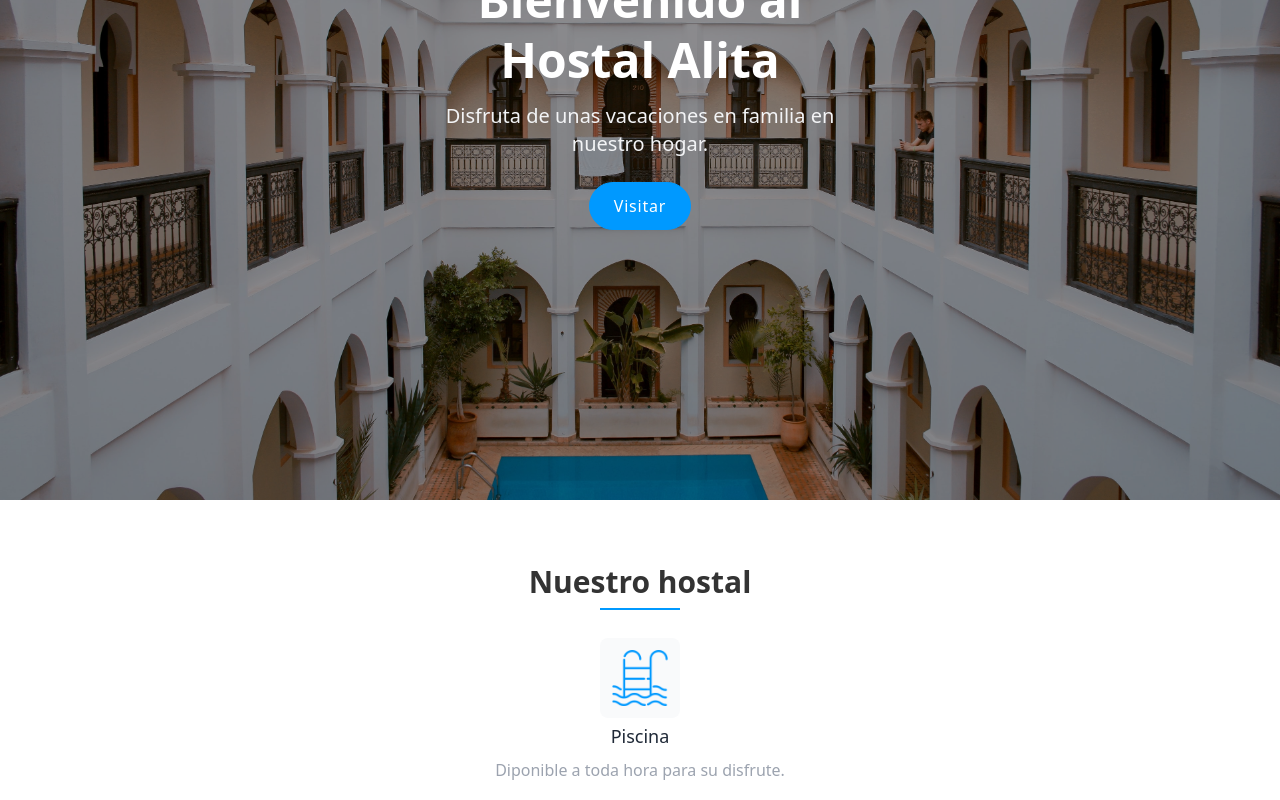
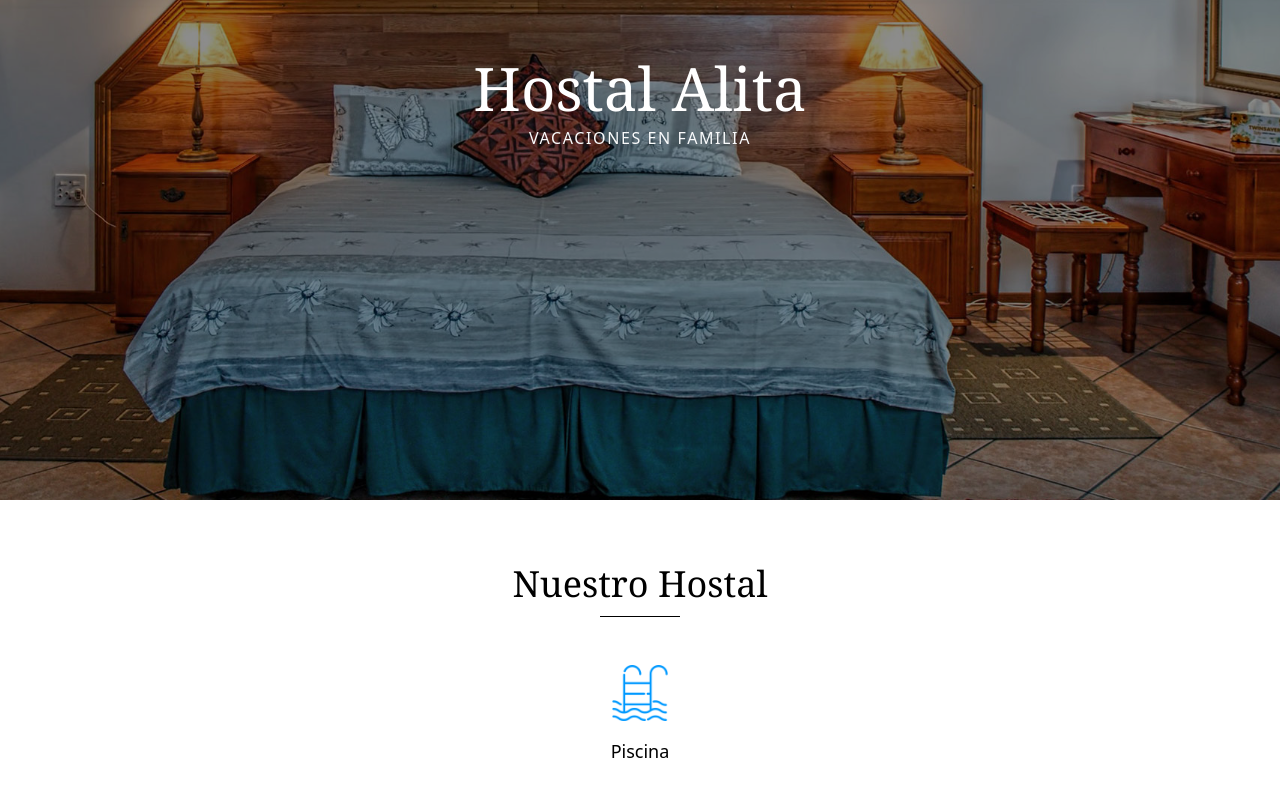
Before and after one commit to dcq-31/rental-house, a Vue app: page / in a window 1280 px wide. Shown: the part 300-1100 px from the top of the page. Built offline with nearby package versions, Linux system fonts and the light colour scheme.

Commit message:
Improve hero and features sections

```diff
--- a/src/components/FeatureWidget.vue
+++ b/src/components/FeatureWidget.vue
@@ -1,24 +1,20 @@
 <script lang="ts" setup>
 import type { IImage } from "../types";
 
-interface IFeatureWidgetProps {
+export interface IFeatureWidget {
   title: string;
-  description: string;
   image: IImage;
 }
-const props = defineProps<IFeatureWidgetProps>();
+
+const props = defineProps<IFeatureWidget>();
 </script>
 <template>
   <div class="p-2">
     <div class="mb-2">
-      <div class="mx-auto mb-1 w-fit rounded-lg bg-gray-50 p-3">
+      <div class="mx-auto mb-2 w-fit p-2">
         <img :src="image.path" :alt="image.alt" class="w-14" />
       </div>
-      <div class="text-center text-lg text-gray-800">{{ title }}</div>
-    </div>
-
-    <div>
-      <div class="text-center text-gray-400">{{ description }}</div>
+      <div class="text-center text-lg text-black">{{ title }}</div>
     </div>
   </div>
 </template>
--- a/src/types/index.ts
+++ b/src/types/index.ts
@@ -1 +1,2 @@
 export * from "./components";
+export * from "@/components/FeatureWidget.vue";
--- a/src/views/HomeView.vue
+++ b/src/views/HomeView.vue
@@ -1,19 +1,11 @@
 <script lang="ts" setup>
 import { ref, computed, onMounted, onBeforeUnmount } from "vue";
-import { ArrowUpIcon } from "@heroicons/vue/24/solid";
-import type { IImage } from "../types";
+import type { IFeatureWidget } from "../types";
 import FeatureWidget from "../components/FeatureWidget.vue";
 
-interface IFeature {
-  title: string;
-  description: string;
-  image: IImage;
-}
-
-const FEATURES: IFeature[] = [
+const FEATURES: IFeatureWidget[] = [
   {
     title: "Piscina",
-    description: "Diponible a toda hora para su disfrute.",
     image: {
       path: "/icons/pool-water.png",
       alt: "Alternative text",
@@ -21,8 +13,6 @@ const FEATURES: IFeature[] = [
   },
   {
     title: "Garaje",
-    description:
-      "¿No sabes dónde estacionar tu auto? Nosotros nos encargamos de eso.",
     image: {
       path: "/icons/garage.png",
       alt: "Alternative text",
@@ -30,8 +20,6 @@ const FEATURES: IFeature[] = [
   },
   {
     title: "Aire Frío",
-    description:
-      "¿Le gusta el frío? Todos nuestros cuartos cuentan con su propio aire acondicionado.",
     image: {
       path: "/icons/air-conditioning.png",
       alt: "Alternative text",
@@ -39,8 +27,6 @@ const FEATURES: IFeature[] = [
   },
   {
     title: "Desayuno",
-    description:
-      "No te preocupes por tu desayuno contamos con ofertas variadas y te lo llevamos a tu cuarto si lo deseas.",
     image: {
       path: "/icons/breakfast.png",
       alt: "Alternative text",
@@ -64,9 +50,6 @@ const bgPosition = computed(() => `50% ${scrollY.value / PARALLAX_FACTOR}px`);
 const onScroll = () => {
   scrollY.value = window.scrollY;
 };
-const scrollTop = () => {
-  // scroll to top
-};
 </script>
 
 <template>
@@ -76,31 +59,25 @@ const scrollTop = () => {
       style="background-image: url(images/hero.jpg)"
       :style="{ backgroundPosition: bgPosition }"
     >
-      <div class="hero-overlay bg-black bg-opacity-40"></div>
+      <div class="hero-overlay bg-black bg-opacity-[45%]"></div>
       <div class="hero-content text-center text-white">
         <div class="max-w-md">
-          <h1 class="mb-3 text-5xl font-semibold leading-tight">
-            Bienvenido al Hostal Alita
+          <h1 class="font-serif text-6xl font-medium leading-tight">
+            Hostal Alita
           </h1>
-          <p class="mb-6 text-xl text-gray-100">
-            Disfruta de unas vacaciones en familia en nuestro hogar.
+          <p class="font-light uppercase tracking-widest text-gray-50">
+            vacaciones en familia
           </p>
-
-          <div>
-            <div
-              class="btn-primary btn mx-auto rounded-full px-6 text-base font-medium normal-case tracking-wider text-white"
-            >
-              Visitar
-            </div>
-          </div>
         </div>
       </div>
     </section>
 
     <section class="py-16 px-2">
-      <div class="mb-5">
-        <h3 class="mb-2 text-center text-3xl font-bold">Nuestro hostal</h3>
-        <hr class="mx-auto w-20 border-t-2 border-primary" />
+      <div class="mb-8">
+        <h3 class="mb-3 text-center font-serif text-4xl text-black">
+          Nuestro Hostal
+        </h3>
+        <hr class="mx-auto w-20 border-t border-black" />
       </div>
 
       <div class="space-y-4">
@@ -111,13 +88,5 @@ const scrollTop = () => {
         />
       </div>
     </section>
-
-    <div
-      class="duration-400 btn-primary btn-circle btn fixed bottom-4 right-4 transition-transform"
-      :class="[scrollY > 400 ? 'scale-100' : 'scale-0']"
-      @click="scrollTop"
-    >
-      <ArrowUpIcon class="h-5 w-5 text-white" />
-    </div>
   </main>
 </template>
```
Also changed, not shown: public/images/hero.jpg.
